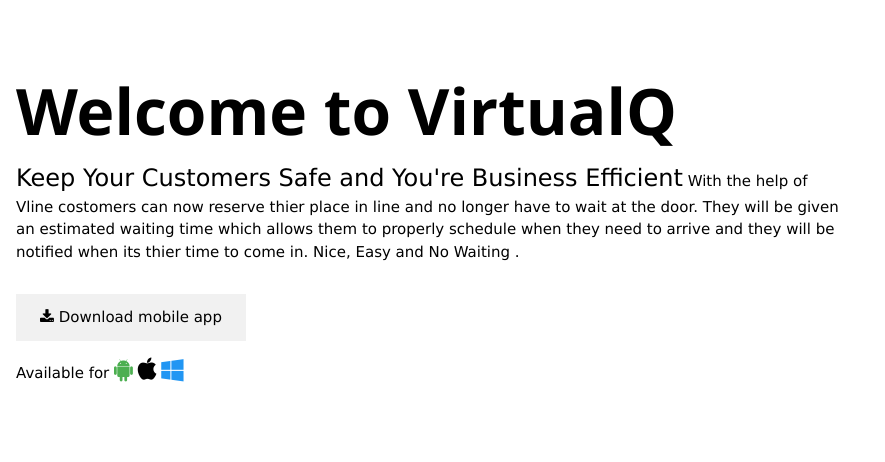
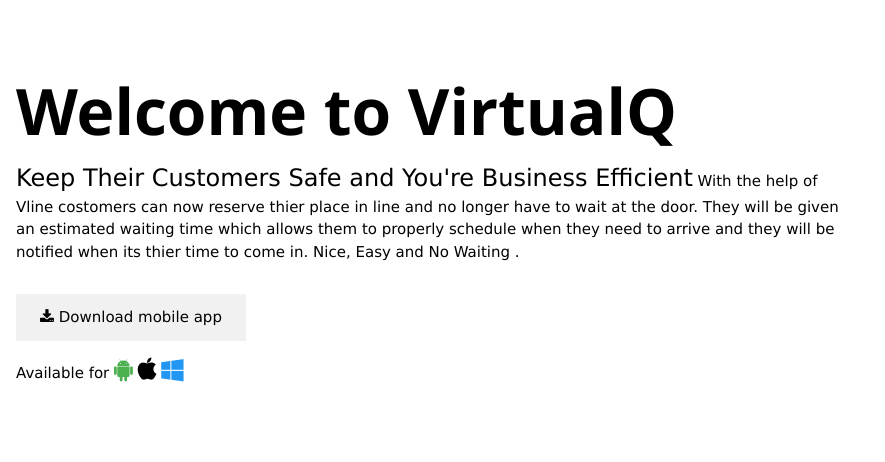
Before and after one commit to Phillipj1514/EnigmaWebServices, a Flask app: page / in a window 1280 px wide. Shown: the part 76-538 px from the top of the page, without its empty margins (0-885 px from the left). Run offline with Flask 2, Linux system fonts and the light colour scheme; some libraries are stand-ins or nearby versions.

Commit message:
front page update

```diff
--- a/app/templates/home.html
+++ b/app/templates/home.html
@@ -19,7 +19,7 @@
       <div class="w3-row-padding">
         <div class="w3-col l8 m6">
           <h1 class="w3-jumbo"><b>Welcome to VirtualQ</b></h1>
-          <p><span class="w3-xlarge">Keep Your Customers Safe and You're Business Efficient</span> With the help of Vline costomers can now reserve thier place in line and no longer have to wait at the door. They will be given an estimated waiting time which allows
+          <p><span class="w3-xlarge">Keep Their Customers Safe and You're Business Efficient</span> With the help of Vline costomers can now reserve thier place in line and no longer have to wait at the door. They will be given an estimated waiting time which allows
             them to properly schedule when they need to arrive and they will be notified when its thier time to come in. Nice, Easy and No Waiting .</p>
           <button class="w3-button w3-light-grey w3-padding-large w3-section w3-hide-small" onclick="document.getElementById('download').style.display='block'">
             <i class="fa fa-download"></i> Download mobile app
```
